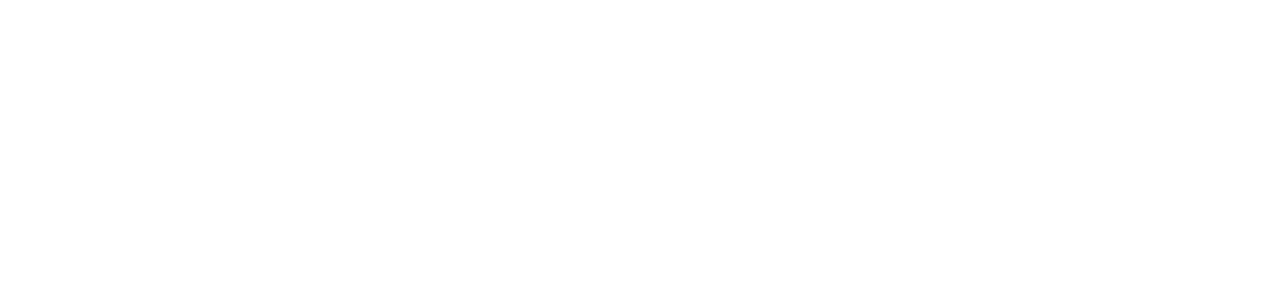
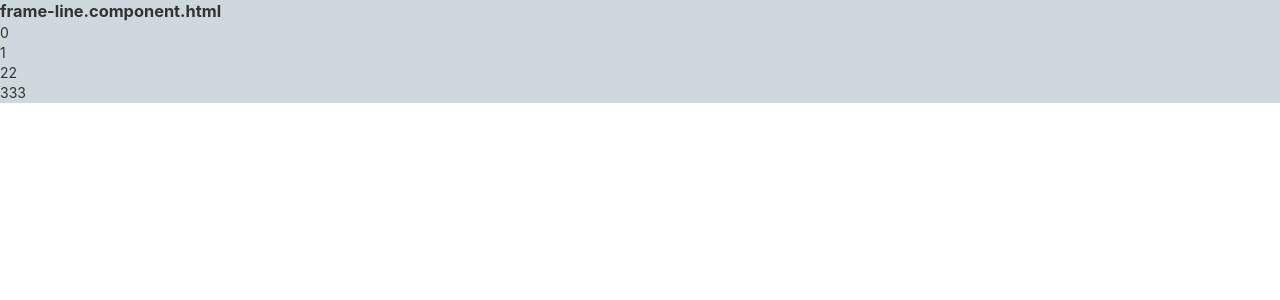
Before and after one commit to RyenToretto/angular-frame-line, an Angular app: page /frame-line in a window 1280 px wide. Before the commit this address led to /. Shown: the top 300 px of the page. Built offline with nearby package versions, Linux system fonts and the light colour scheme.

Commit message:
1. 创建 frame-line组件 页面

```diff
--- /dev/null
+++ b/src/app/components/frame-line/frame-line.component.html
@@ -0,0 +1,7 @@
+<div class="frame-line">
+    <h3>frame-line.component.html</h3>
+
+    <div *ngFor='let frameLine of frameLineService.frameLineData'>
+        {{ frameLine }}
+    </div>
+</div>
--- /dev/null
+++ b/src/app/components/frame-line/frame-line.component.scss
@@ -0,0 +1 @@
+.frame-line {}
--- /dev/null
+++ b/src/app/components/frame-line/frame-line.component.ts
@@ -0,0 +1,16 @@
+import { Component, OnInit } from '@angular/core';
+
+import {FrameLineService} from './frame-line.service';
+
+@Component({
+    selector: 'app-frame-line',
+    templateUrl: './frame-line.component.html'
+})
+export class FrameLineComponent implements OnInit {
+
+    // 属性必须是公共属性，因为你将会在模板中绑定到它
+    constructor(public frameLineService: FrameLineService) {}
+
+    ngOnInit(): void {}
+
+}
--- /dev/null
+++ b/src/app/components/frame-line/frame-line.service.ts
@@ -0,0 +1,22 @@
+import { Injectable } from '@angular/core';
+
+@Injectable({
+    providedIn: 'root'
+})
+export class FrameLineService {
+
+    frameLineData: string[] = [
+        '0',
+        '1',
+        '22',
+        '333',
+    ]; // frameLineData 缓存
+
+    constructor() {}
+
+    // 往缓存中添加一条消息
+    addFrameLine(heroMessage: string) {}
+
+    // 清空缓存
+    clearFrameLine() {}
+}
--- a/src/app/components/routing/routing.component.html
+++ b/src/app/components/routing/routing.component.html
@@ -4,6 +4,7 @@
 <h4 [appHoverChangeBgColor]="'red'"><a routerLink="/">routerLink to / 首页</a></h4>
 <h4 [appHoverChangeBgColor]="'green'"><a routerLink="/sun_tribe">routerLink to sun_tribe</a></h4>
 <h4 [appHoverChangeBgColor]="'blue'"><a routerLink="/moon_tribe">routerLink to moon_tribe</a></h4>
+<h4 [appHoverChangeBgColor]="'#fafafa'"><a routerLink="/frame-line">routerLink to frame-line 调研 flow 框框线线</a></h4>
 
 <div class="grid grid-pad">
     <a *ngFor="let routingHero of routingHeroes;
--- a/src/app/shared/shared.module.ts
+++ b/src/app/shared/shared.module.ts
@@ -12,6 +12,7 @@
 import { HeroDetailComponent } from '../components/hero-detail/hero-detail.component';
 import { HeroMessagesComponent } from '../components/hero-messages/hero-messages.component';
 import { SvgComponent } from '../components/svg/svg.component';
+import { FrameLineComponent} from '../components/frame-line/frame-line.component';
 
 import {HoverChangeBgColorDirective} from './directives/hover-change-bg-color.directive';
 import {VueLikeElseDirective} from './directives/vue-like-else.directive';
@@ -26,6 +27,7 @@
     NameEditorComponent,
     HeroDetailComponent,
     HeroMessagesComponent,
+    FrameLineComponent,
     SvgComponent
 ];
 
```
Also changed, not shown: src/app/router/app-routing.module.ts (+5 -2 lines).
